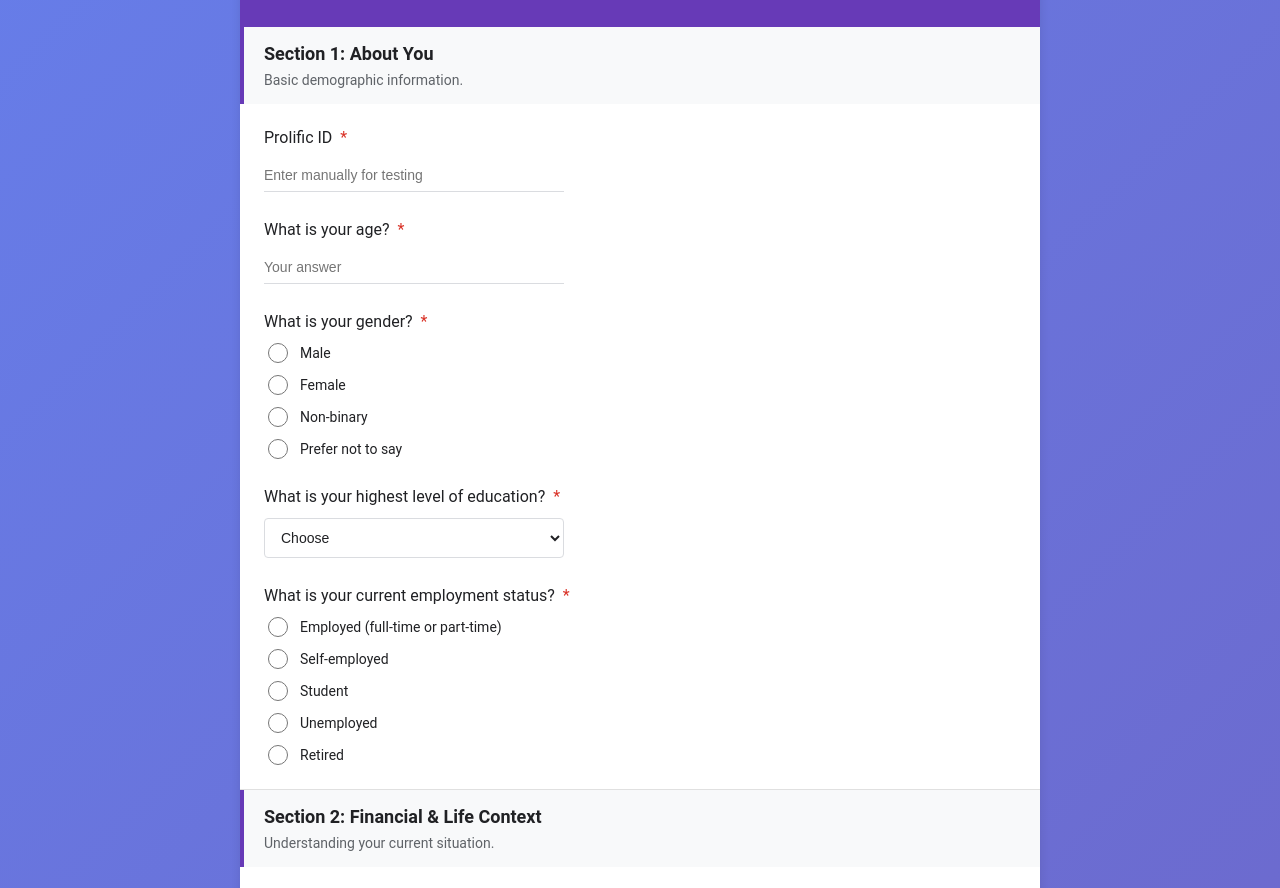
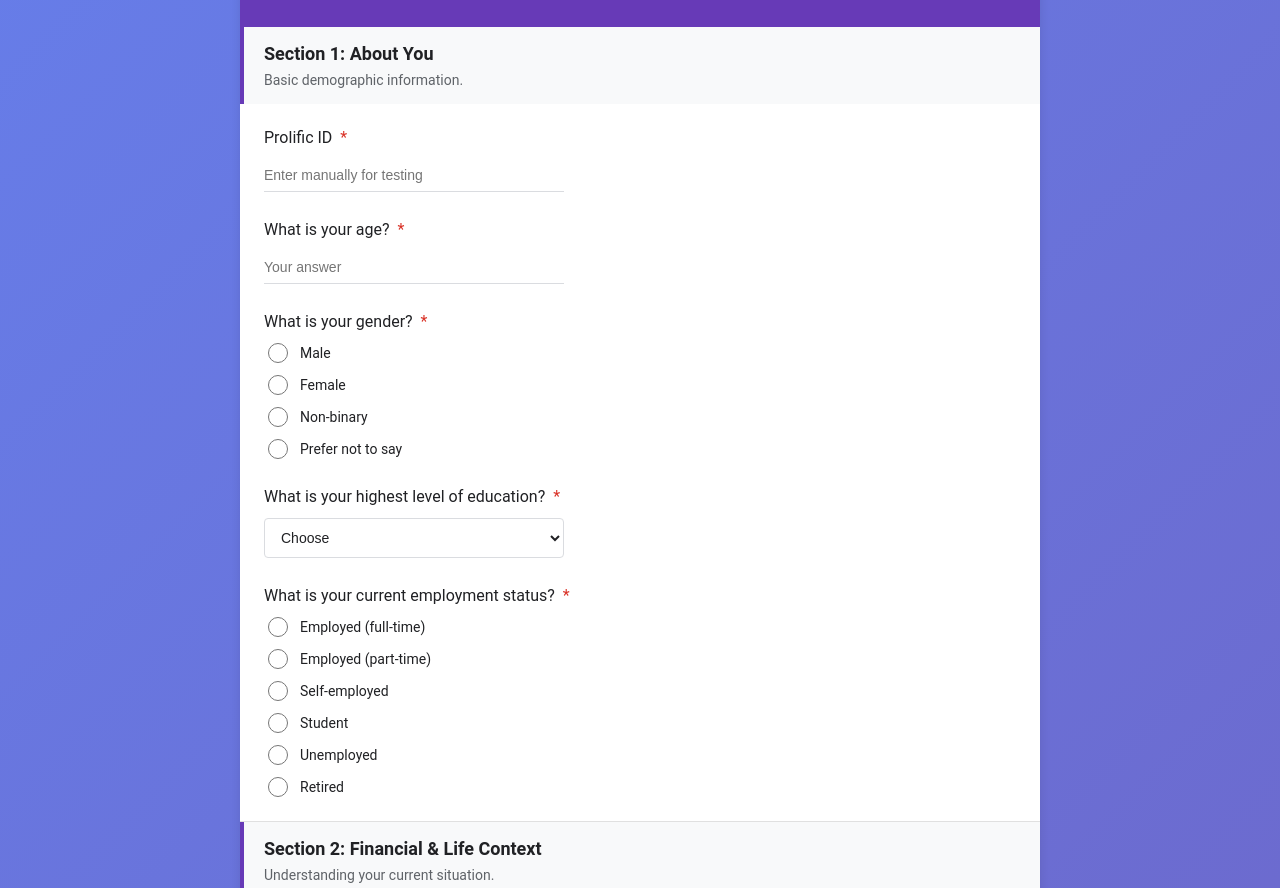
Before and after one commit to LianaN/ai-attitudes-survey, a plain HTML site: page index.html in a window 1280 px wide. Shown: the part 192-1080 px from the top of the page. Drawn offline with Linux system fonts and the light colour scheme.

Commit message:
Refine education and employment options in form

```diff
--- a/index.html
+++ b/index.html
@@ -338,7 +338,8 @@
                         <option value="hs-or-less">High school or less</option>
                         <option value="some-college">Some college</option>
                         <option value="bachelor">Bachelor's degree</option>
-                        <option value="graduate">Graduate degree (Master's, PhD)</option>
+                        <option value="graduate">Graduate degree (Master's)</option>
+                        <option value="phd">Doctoral degree (PhD)</option>
                     </select>
                 </div>
 
@@ -348,8 +349,12 @@
                     </label>
                     <div class="question-options">
                         <label class="option">
-                            <input type="radio" name="employment" value="employed" required>
-                            <span>Employed (full-time or part-time)</span>
+                            <input type="radio" name="employment" value="employed-full-time" required>
+                            <span>Employed (full-time)</span>
+                        </label>
+                        <label class="option">
+                            <input type="radio" name="employment" value="employed-part-time" required>
+                            <span>Employed (part-time)</span>
                         </label>
                         <label class="option">
                             <input type="radio" name="employment" value="self-employed">
```
